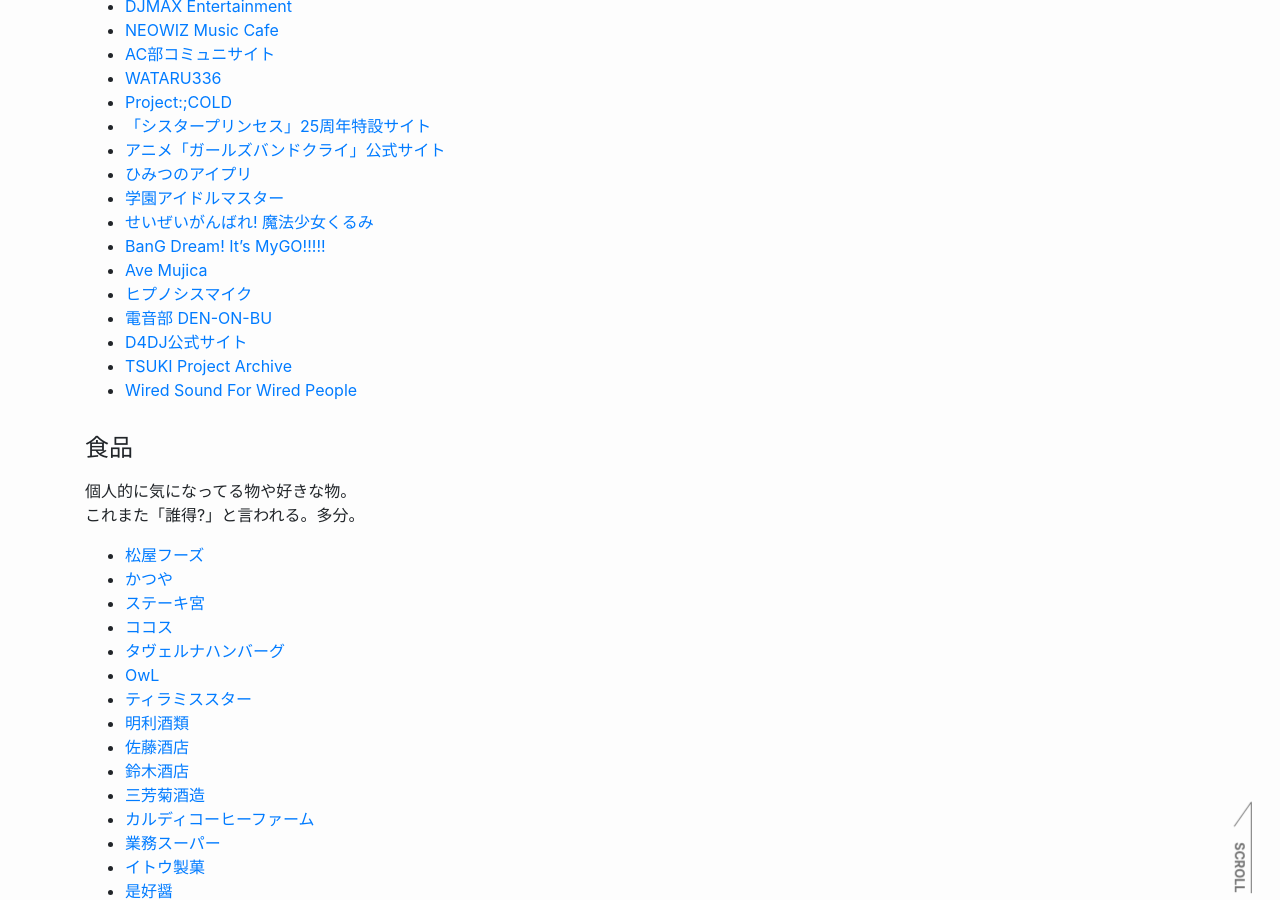
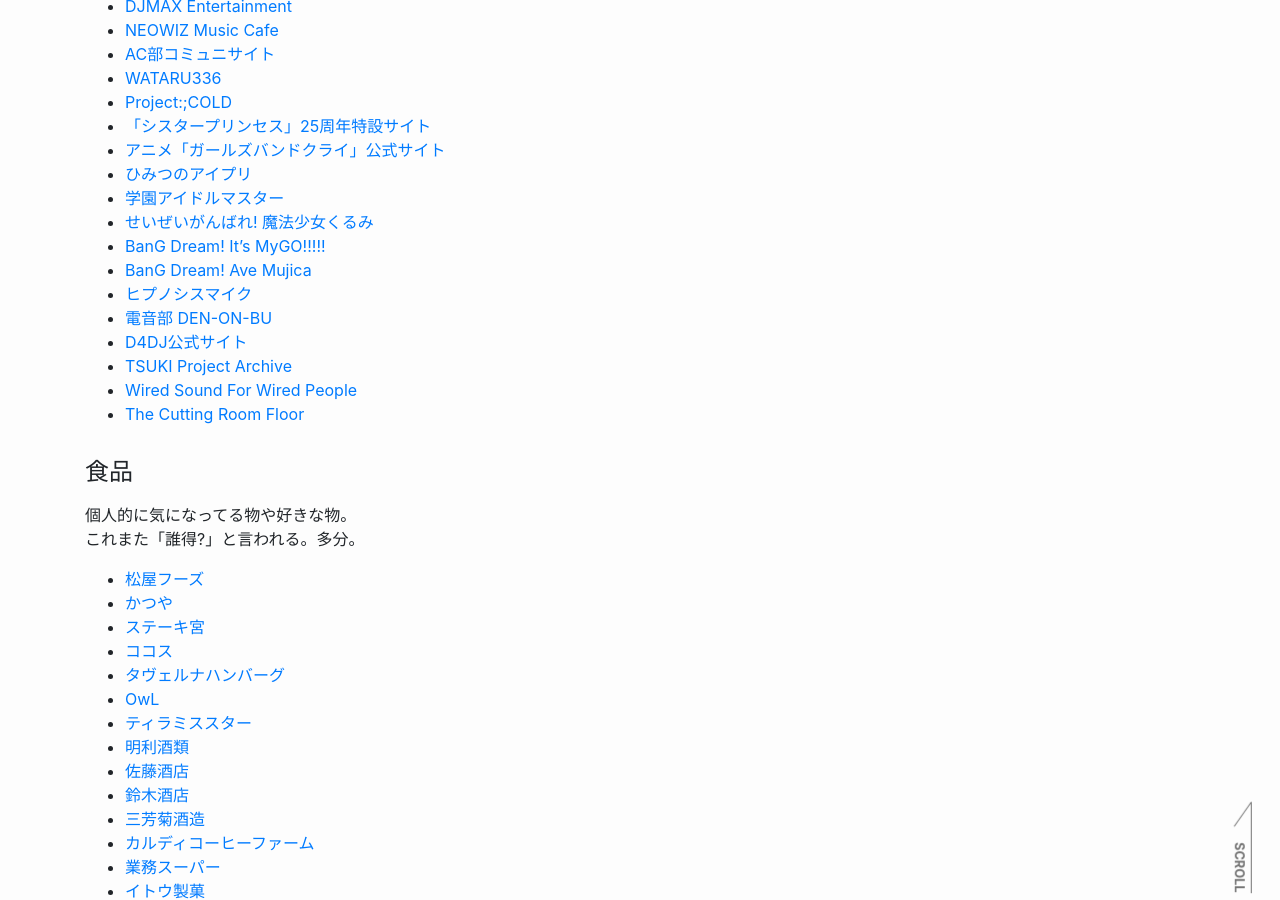
Before and after one commit to reindex-ot/reindex-ot.github.io, a Jekyll site: the page built from link.md, in a window 1280 px wide and 900 px high, scrolled down 1761 px. Built offline with Jekyll 4.4.1, drawn with Linux system fonts in a browser that asks for light colours.

Commit message:
Update link.md
Signed-off-by: Re*Index. (ot_inc) <32851879+reindex-ot@users.noreply.github.com>

```diff
--- a/link.md
+++ b/link.md
@@ -79,12 +79,13 @@ permalink: /link/
 - [学園アイドルマスター](https://gakuen.idolmaster-official.jp/)
 - [せいぜいがんばれ! 魔法少女くるみ](https://www.seizeiganbare.jp/)
 - [BanG Dream! It's MyGO!!!!!](https://anime.bang-dream.com/mygo/)
-- [Ave Mujica](https://avemujica.bang-dream.com/)
+- [BanG Dream! Ave Mujica](https://anime.bang-dream.com/avemujica/)
 - [ヒプノシスマイク](https://hypnosismic.com/)
 - [電音部 DEN-ON-BU](https://denonbu.jp/)
 - [D4DJ公式サイト](https://d4dj-pj.com/)
 - [TSUKI Project Archive](https://systemspace.network/)
 - [Wired Sound For Wired People](https://fauux.neocities.org/)
+- [The Cutting Room Floor](https://tcrf.net/)
 
 #### 食品
 
```
